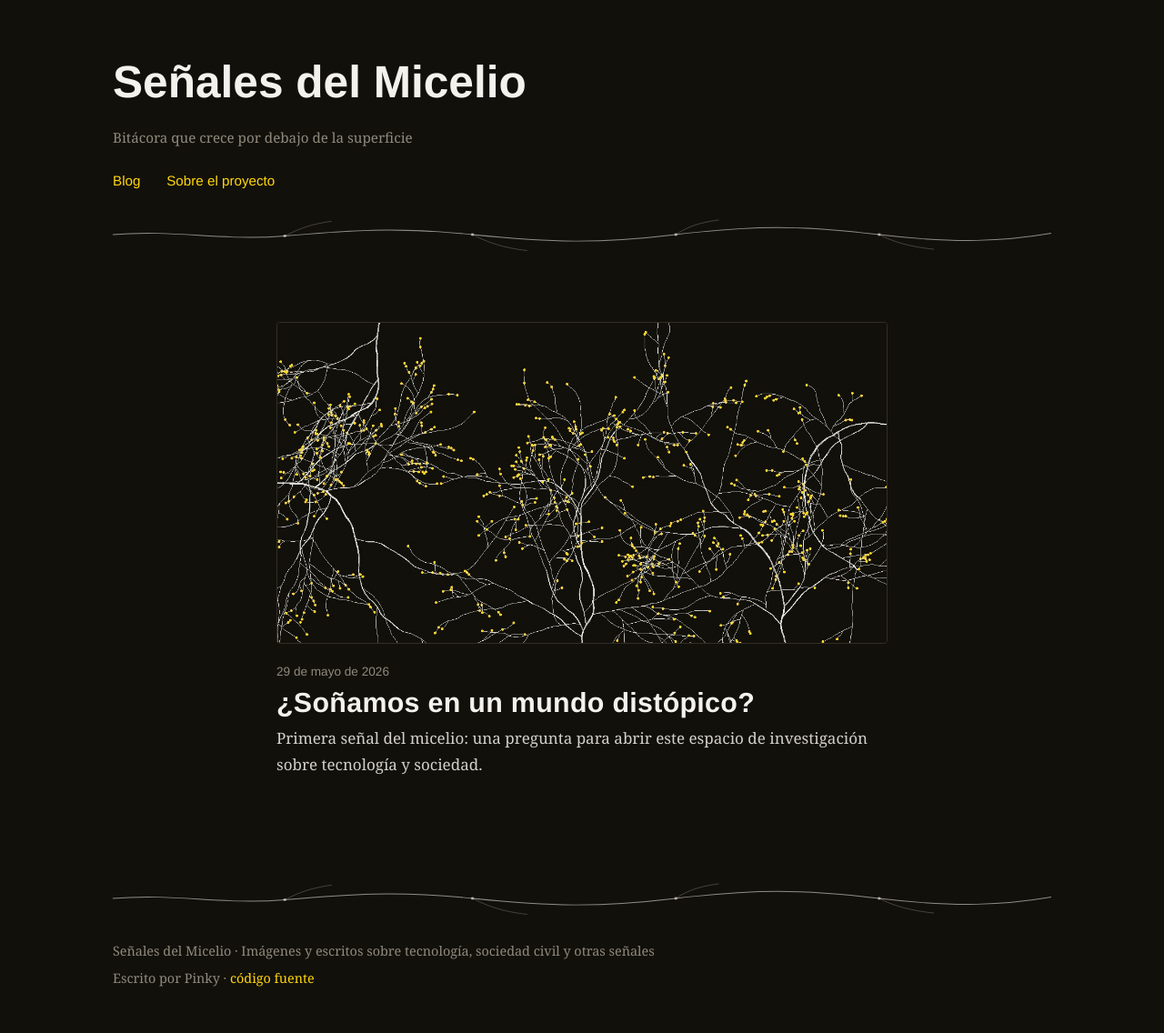
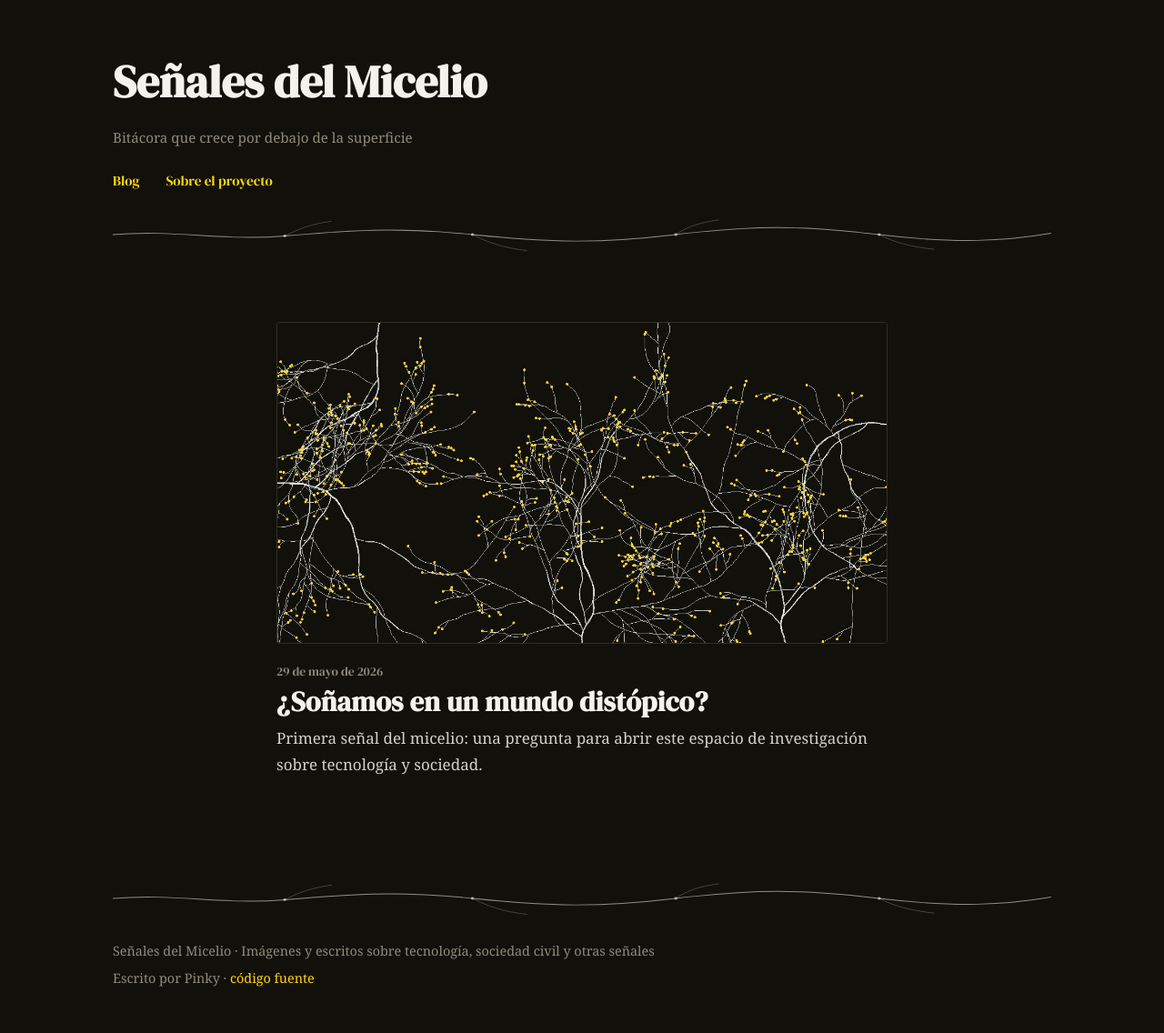
Before and after one commit to pinky96/pinky96.github.io, a Jekyll site: the page built from index.md, in a window 1280 px wide. Shown: the whole page at 91% size. Built offline with Jekyll 4.4.1, drawn with Linux system fonts in a browser that asks for light colours.

Commit message:
Change title font to DM Serif Display

```diff
--- a/assets/css/style.scss
+++ b/assets/css/style.scss
@@ -36,7 +36,7 @@
   --glitch-ambar: #ff9f1c;  /* segundo color del efecto glitch del título (ámbar) */
 
   /* Tipografía */
-  --fuente-titulos: "Space Grotesk", "Helvetica Neue", Arial, sans-serif;
+  --fuente-titulos: "DM Serif Display", Georgia, serif;
   --fuente-texto:   Georgia, "Times New Roman", serif;
 
   /* Medidas */
```
